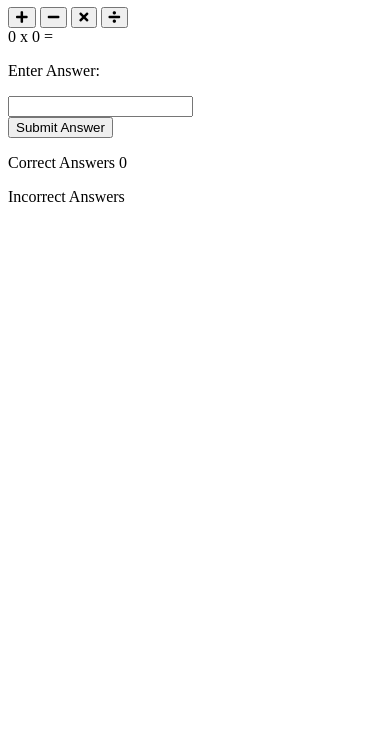
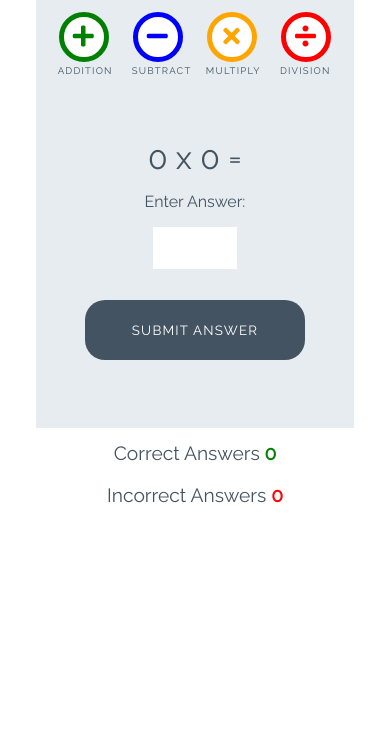
Before and after one commit to Niraja85/Love-Maths, a plain HTML site: page index.html in a window 390 px wide. Shown: the part 112-844 px from the top of the page. Drawn offline with Linux system fonts and the light colour scheme.

Commit message:
Add styles for games

```diff
--- a/assets/css/style.css
+++ b/assets/css/style.css
@@ -0,0 +1,252 @@
+/* --------- Global style */
+
+body {
+    background-color: white;
+    font-family: "Raleway", sans-serif;
+    color: #445361;
+    text-align: center;
+}
+
+/* --------- Heading */
+
+.heading {
+    text-align: center;
+    font-size: 2.5rem;
+}
+
+.logo {
+    height: 40px;
+    padding-right: 5px;
+}
+
+/* --------- Game layout */
+
+.game-area {
+    background-color: #E6ECF0;
+    box-sizing: border-box;
+    width: 85%;
+    height: 65vh;
+    max-height: 450px;
+    max-width: 830px;
+    margin-left: auto;
+    margin-right: auto;
+    padding: 1%;
+}
+
+.question-area {
+    width: 50%;
+    font-size: 2rem;
+    margin: auto;
+    padding: 50px 0;
+}
+
+.question-area span {
+    padding: 0 15px;
+}
+
+.score-area {
+    margin: 5px auto;
+    width: 60%;
+    font-size: 1.2rem;
+}
+
+.controls-area {
+    width: 85%;
+    margin: 30px auto;
+}
+
+#score {
+    color: green;
+    font-weight: bold;
+}
+
+#incorrect {
+    color: red;
+    font-weight: bold;
+}
+
+.answer-message {
+    display: none;
+    font-size: 1rem;
+}
+
+#answer-box {
+    border: none;
+    color: #445361;
+    display: inline-block;
+    height: 40px;
+    width: 80px;
+    font-size: 1.2rem;
+}
+
+.scores {
+    display: inline-block;
+    padding: 25px;
+}
+
+/* --------- Buttons */
+
+.btn {
+    width: 220px;
+    height: 60px;
+    font-family: "Raleway", sans-serif;
+    text-transform: uppercase;
+    letter-spacing: 1.2px;
+    color: white;
+}
+
+.btn:focus {
+    outline: none;
+}
+
+.btn--big {
+    padding-top: 10px;
+    border-radius: 50%;
+    background-color: white;
+    border: 10px solid;
+    width: 100px;
+    height: 100px;
+    font-size: 3.2rem;
+    margin: 0 30px;
+    transition: all 0.5s;
+}
+
+.btn--big::after{
+    content: attr(data-type);
+    font-size: 1rem;
+    color: #445361;
+    position: relative;
+    left: -0.5em;
+}
+
+.btn--blue {
+    border-color: blue;
+    color: blue;
+}
+
+.btn--blue:active,
+.btn--blue:hover {
+    background-color: darkblue;
+    color: white;
+}
+
+.btn--orange {
+    border-color: orange;
+    color: orange;
+}
+
+.btn--orange:active,
+.btn--orange:hover {
+    background-color: darkorange;
+    color: white;
+}
+
+.btn--red {
+    border-color: red;
+    color: red;
+}
+
+.btn--red:active,
+.btn--red:hover {
+    background-color: darkred;
+    color: white;
+}
+
+.btn--green {
+    border-color: green;
+    color: green;
+}
+
+.btn--green:active,
+.btn--green:hover {
+    background-color: darkgreen;
+    color: white;
+}
+
+.btn--gray {
+    margin-top: 25px;
+    background-color: #445361;
+    border: 1px transparent;
+    border-radius: 20px;
+}
+
+.btn--gray:active,
+.btn--gray:hover {
+    background-color: #0d1013;
+}
+
+/* --------- Media queries */
+
+@media (max-width: 414px) {
+    .controls-area {
+        width: 100%;
+    }
+
+    .btn--big {
+        margin: 0 10px;
+        padding: 5px;
+        border: 5px solid;
+        width: 50px;
+        height: 50px;
+        font-size: 1.5rem;
+    }
+
+    .btn--big::after {
+        font-size: 0.6rem;
+        left: -0.7rem;
+    }
+
+    .question-area {
+        padding: 10% 0;
+        width: 100%;
+    }
+
+    .question-area span {
+        padding: 0;
+    }
+
+    .answer-message {
+        display: block;
+    }
+
+    #answer-box {
+        display: block;
+        margin: 0 auto;
+    }
+    .btn--gray {
+        margin-top: 0;
+    }
+
+    .score-area {
+        width: 100%;
+    }
+
+    .scores {
+        margin: 0.5em auto;
+        display: block;
+        padding: 5px;
+    }
+
+    .heading {
+        font-size: 2rem;
+    }
+}
+
+@media (max-width: 320px) {
+    .game-area {
+        height: 70vh;
+    }
+
+    .controls-area {
+        width: 75%;
+        margin: 10px auto;
+    }
+
+    .btn--big {
+        margin: 10px 10px;
+    }
+    .question-area {
+        padding: 10px 0;
+    }
+
+}
--- a/index.html
+++ b/index.html
@@ -1,30 +1,36 @@
 <!DOCTYPE html>
 <html lang="en">
+
 <head>
     <meta charset="UTF-8">
     <meta name="viewport" content="width=device-width, initial-scale=1.0">
-        <! FontAwesome and Google links -->
-        <link rel="stylesheet" href="https://use.fontawesome.com/releases/v5.7.2/css/all.css" integrity="sha384-fnmOCqbTlWIlj8LyTjo7mOUStjsKC4pOpQbqyi7RrhN7udi9RwhKkMHpvLbHG9Sr" crossorigin="anonymous">
+
+    <!-- font awesome and google fonts -->
+    <link rel="stylesheet" href="https://use.fontawesome.com/releases/v5.7.2/css/all.css"
+        integrity="sha384-fnmOCqbTlWIlj8LyTjo7mOUStjsKC4pOpQbqyi7RrhN7udi9RwhKkMHpvLbHG9Sr" crossorigin="anonymous">
     <link href="https://fonts.googleapis.com/css?family=Raleway%7CRighteous" rel="stylesheet">
 
     <link rel="stylesheet" href="assets/css/style.css">
     <title>Document</title>
 </head>
+
 <body>
     <h1 class="heading">
-        <img class="logo" src="assets/images/logo.png" alt="logo"> Love Maths</h1>
+        <img class="logo" src="assets/images/logo.png" alt="logo"> Love Maths
+    </h1>
+
     <div class="game-area">
         <div class="controls-area">
-                <button class="btn btn-big btn-green">
+            <button data-type="addition" class="btn btn--big btn--green">
                 <i class="fas fa-plus"></i>
             </button>
-                <button class="btn btn-big btn-blue">
+            <button data-type="subtract" class="btn btn--big btn--blue">
                 <i class="fas fa-minus"></i>
             </button>
-                <button class="btn btn-big btn-orange">
+            <button data-type="multiply" class="btn btn--big btn--orange">
                 <i class="fas fa-times"></i>
             </button>
-                <button class="btn btn-big btn-red">
+            <button data-type="division" class="btn btn--big btn--red">
                 <i class="fas fa-divide"></i>
             </button>
         </div>
@@ -36,14 +42,15 @@
             <p class="answer-message">Enter Answer:</p>
             <input id="answer-box" type="number">
         </div>
-            <button class="btn btn--gray">Submit Answer</button>
+        <button data-type="submit" class="btn btn--gray">Submit Answer</button>
+    </div>
 
-        </div>
     <div class="score-area">
         <p class="scores">Correct Answers <span id="score">0</span></p>
-            <p class="scores">Incorrect Answers <span id="incorrect"></span></p>
+        <p class="scores">Incorrect Answers <span id="incorrect">0</span></p>
+    </div>
 
-        </div>
     <script src="assets/js/script.js"></script>
 </body>
+
 </html>
```
Also changed, not shown: 2 other files. Lines whose indentation alone changed are shown as unchanged.
